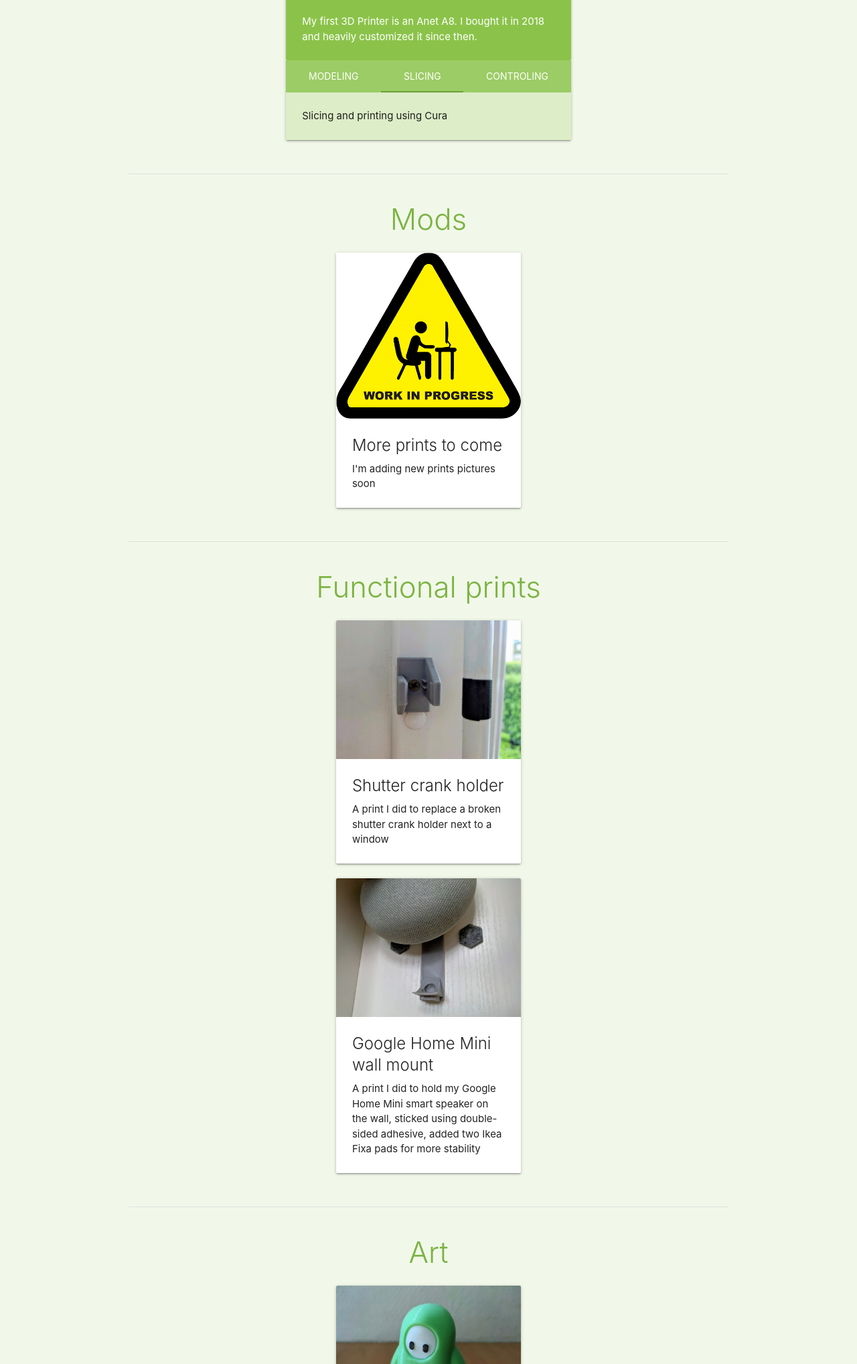
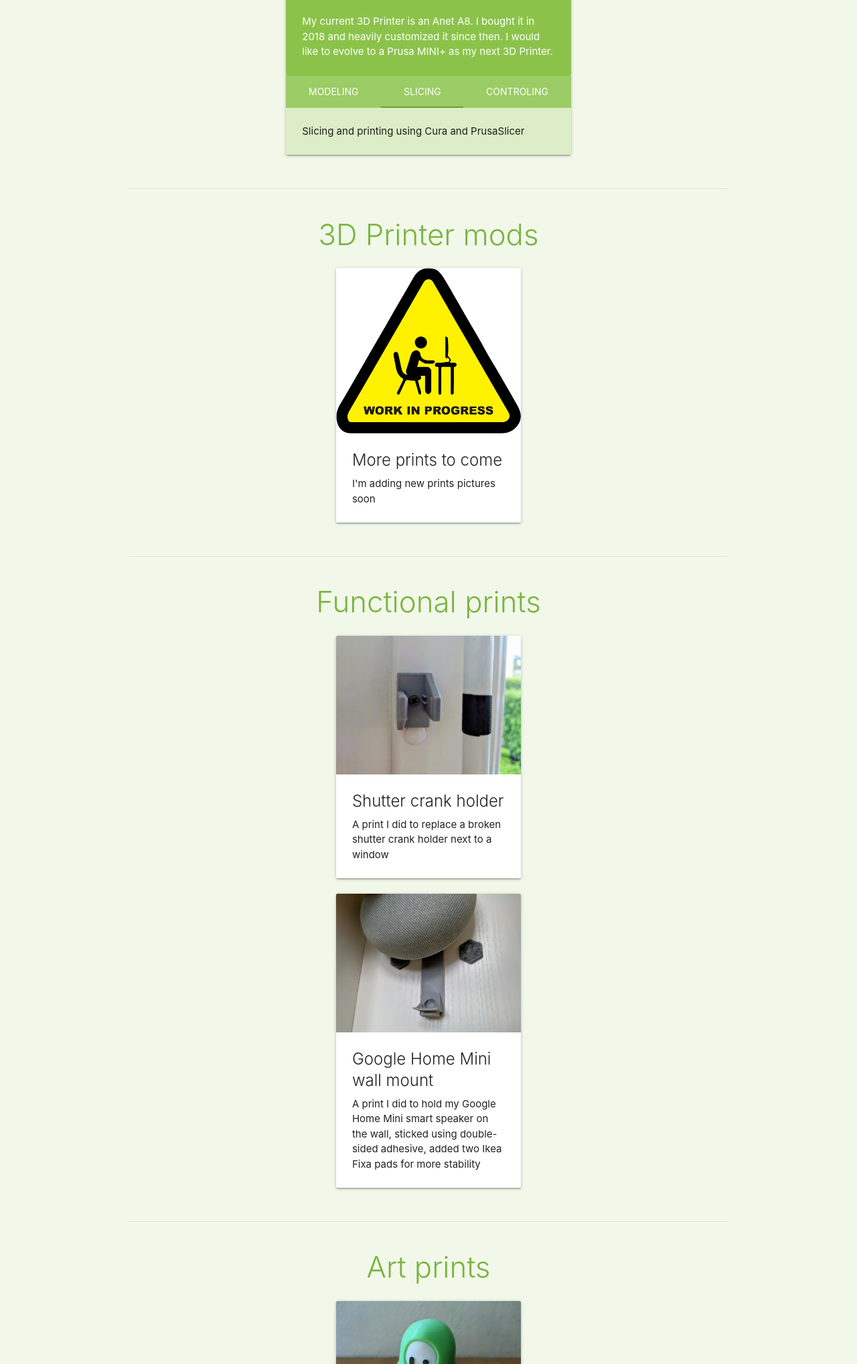
Before and after one commit to AllanC56/3DP, a plain HTML site: page index.html in a window 1280 px wide. Shown: the part 524-2560 px from the top of the page at 67% size. Drawn offline with Linux system fonts and the light colour scheme.

Commit message:
Update 3D Printer description, section titles and better indentation

```diff
--- a/index.html
+++ b/index.html
@@ -21,7 +21,10 @@
             <div class="row">
                 <div class="nav-wrapper">
                     <div class="col l6 offset-l3 s12">
-                        <a href="#" class="brand-logo"><i id="logo" class="lime-text material-icons hide-on-med-and-down left">view_in_ar</i><span class="flow-text">3D Printing <small>Allan C.</small></span></a>
+                        <a href="#" class="brand-logo">
+                            <i id="logo" class="lime-text material-icons hide-on-med-and-down left">view_in_ar</i>
+                            <span class="flow-text">3D Printing <small>Allan C.</small></span>
+                        </a>
                         <ul id="nav-mobile" class="right hide-on-med-and-down">
                             <li><a href="#mods">Mods</a></li>
                             <li><a href="#functional">Functional</a></li>
@@ -43,7 +46,9 @@
                             </div>
                             <div class="card-content light-green">
                                 <!-- <span class="card-title">My 3D Printer</span> -->
-                                <span class="white-text">My first 3D Printer is an Anet A8. I bought it in 2018 and heavily customized it since then.</span>
+                                <span class="white-text">My current 3D Printer is an Anet A8.
+                                    I bought it in 2018 and heavily customized it since then.
+                                    I would like to evolve to a Prusa MINI+ as my next 3D Printer.</span>
                             </div>
                             <div id="software" class="card-tabs">
                                 <ul class="tabs tabs-fixed-width light-green lighten-1">
@@ -53,17 +58,19 @@
                                 </ul>
                             </div>
                             <div class="card-content light-green lighten-4">
-                                <div id="blender">Modeling my own 3D models using Blender</div>
-                                <div id="cura">Slicing and printing using Cura</div>
-                                <div id="octoprint">Remotely controlling and monitoring using Octoprint</div>
+                                <div id="blender">Modeling my own 3D models using Blender (since 2012) and SolidWorks</div>
+                                <div id="cura">Slicing and printing using Cura and PrusaSlicer</div>
+                                <div id="octoprint">Remotely controlling and monitoring using Octoprint with a Raspberry Pi 4</div>
                             </div>
                         </div>
                     </div>
                 </div>
             </div>
             <div class="divider"></div>
+
+
             <div id="mods" class="section">
-                <h3 class="center light-green-text text-darken-1">Mods</h4>
+                <h3 class="center light-green-text text-darken-1">3D Printer mods</h4>
                 <div class="row">
                     <div class="col offset-l4 l4 s12">
                         <div class="card hoverable">
@@ -107,8 +114,10 @@
                 </div>
             </div>
             <div class="divider"></div>
+
+
             <div id="art" class="section">
-                <h3 class="center light-green-text text-darken-1">Art</h4>
+                <h3 class="center light-green-text text-darken-1">Art prints</h4>
                 <div class="row">
                     <div class="col offset-l4 l4 s12">
                         <div class="card hoverable">
@@ -145,7 +154,8 @@
             </div>
             <div class="footer-copyright light-green darken-3">
                 <div class="container">
-                    Made by Allan C. using <a class="grey-text text-lighten-4" href="https://materializecss.com/">Materialize</a>
+                    Made by Allan C. using
+                    <a class="grey-text text-lighten-4" href="https://materializecss.com/">Materialize</a>
                     <a class="grey-text text-lighten-4 right" href="#">Back to top<i class="material-icons tiny">keyboard_arrow_up</i></a>
                 </div>
             </div>
```
